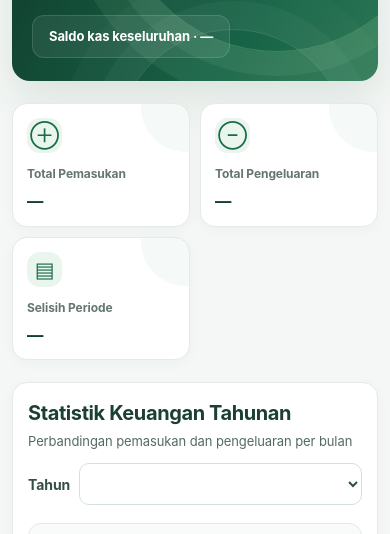
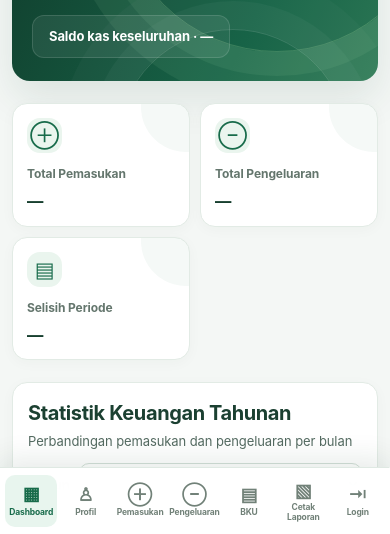
Before and after one commit to upzkeccipeundeuy/BUKU-KAS-UPZ-CIPEUNDEUY, a plain HTML site: page index.html in a window 390 px wide. Shown: the part 310-844 px from the top of the page. Drawn offline with Linux system fonts and the light colour scheme; no server answers.

Commit message:
Add files via upload

```diff
--- a/style.css
+++ b/style.css
@@ -193,8 +193,7 @@ img{max-width:100%}
 @media(max-width:900px){
   body{display:block}
   aside#sidebar{position:fixed;z-index:30;inset:0 auto 0 0;width:min(290px,84vw);height:100dvh;
-    min-height:0;padding:20px 16px;gap:24px;overflow-y:auto;transform:translateX(-105%);
-    transition:transform .24s ease;box-shadow:18px 0 45px rgba(7,28,19,.2)}
+    min-height:0;padding:20px 16px;gap:24px;overflow-y:auto;box-shadow:18px 0 45px rgba(7,28,19,.2)}
   body.nav-open aside#sidebar{transform:translateX(0)}
   body.nav-open{overflow:hidden}
   .nav-backdrop{display:block;position:fixed;z-index:25;inset:0;width:100%;height:100%;padding:0;
@@ -335,15 +334,10 @@ dialog::backdrop{background:#0b2119a8;backdrop-filter:blur(3px)}
 }
 @media(max-width:900px){
   body{display:block;min-height:100dvh;padding-bottom:calc(76px + env(safe-area-inset-bottom))}
-  aside{display:block;position:static;height:auto;padding:0;background:transparent;box-shadow:none}
   .brand,.foot{display:none}
   nav{
-    position:fixed;z-index:50;left:0;right:0;bottom:0;
-    display:grid;grid-template-columns:repeat(7,minmax(0,1fr));gap:3px;
-    padding:8px 7px calc(8px + env(safe-area-inset-bottom));
-    background:#fffffff2;border-top:1px solid #dce8e0;
-    box-shadow:0 -8px 28px #123c2d12;backdrop-filter:blur(16px);
-    overflow:visible
+    position:static;display:grid;grid-template-columns:repeat(7,minmax(0,1fr));gap:3px;
+    padding:0;overflow:visible
   }
   nav button{
     min-width:0;min-height:52px;padding:6px 2px;border-radius:11px;
@@ -427,3 +421,17 @@ dialog::backdrop{background:#0b2119a8;backdrop-filter:blur(3px)}
 @media print{
   .analytics-panel,.transaction-filters{display:none!important}
 }
+
+
+/* Perbaikan menu HP: bottom navigation selalu terlihat */
+@media(max-width:900px){
+  aside#sidebar{
+    display:block;position:fixed;z-index:50;left:0;right:0;bottom:0;top:auto;
+    width:100%;height:auto;transform:none;overflow:visible;
+    padding:7px 5px calc(7px + env(safe-area-inset-bottom));
+  }
+  aside#sidebar nav{
+    display:grid;grid-template-columns:repeat(auto-fit,minmax(0,1fr));grid-auto-flow:column;
+    gap:2px;width:100%;
+  }
+}
```
